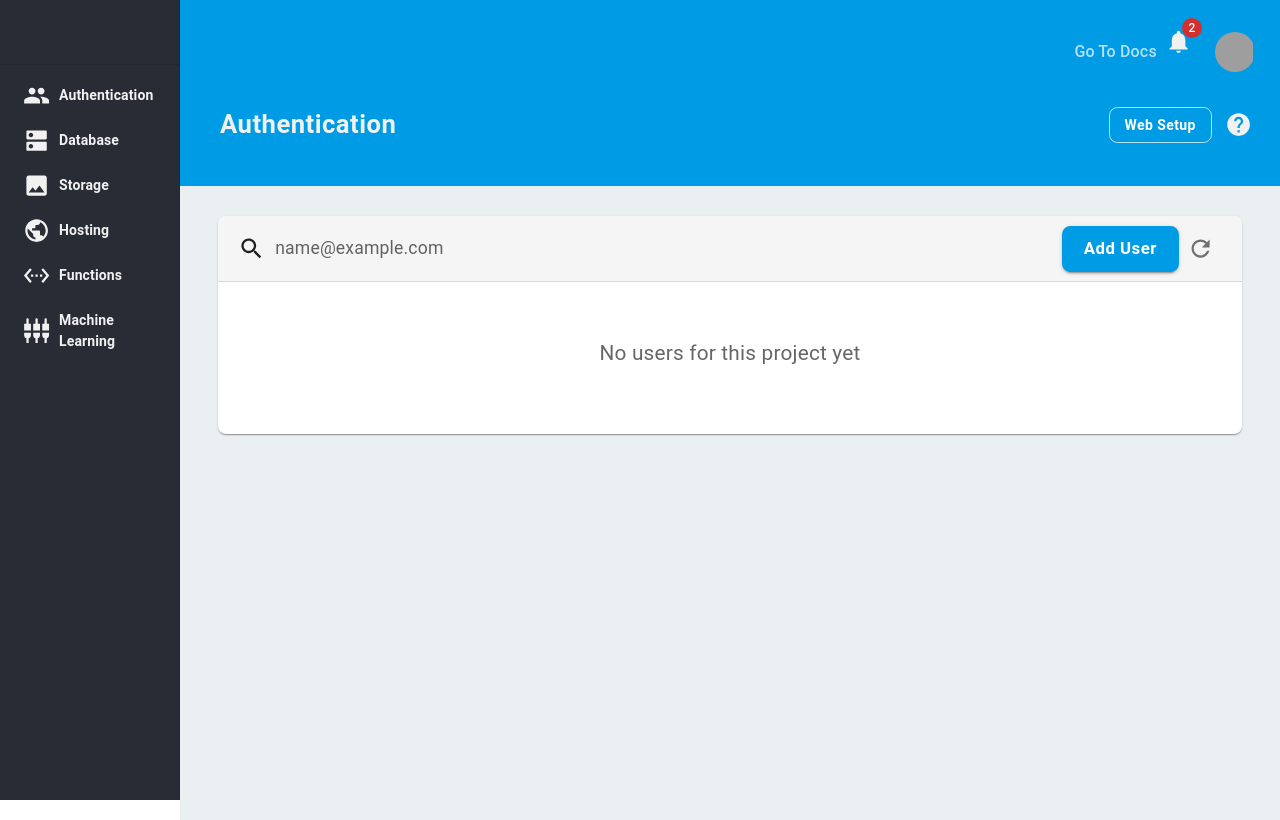
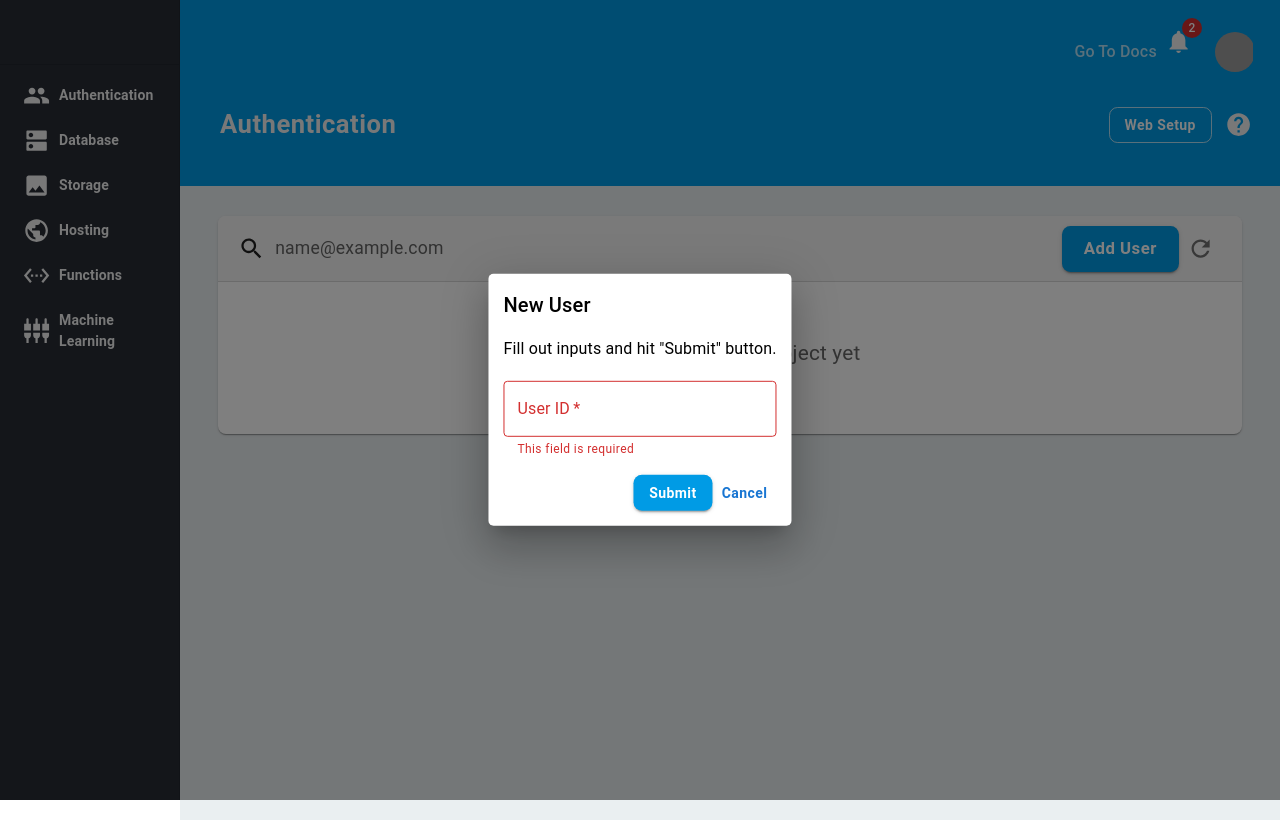
Before and after one commit to Heatley177/ecomm, a React (Create React App) app: page /authentication in a window 1280 px wide. Both pictures are taken after typing "name@example.com" into the empty fields and a click on the button "Add User". Built offline with nearby package versions, Linux system fonts and the light colour scheme; grey boxes are pictures that could not be loaded.

Commit message:
Added Reusable Modal & started NewUserModal

```diff
--- /dev/null
+++ b/src/components/Modals/NewUserModal/NewUserModal.js
@@ -0,0 +1,46 @@
+import React from 'react'
+import BasicModal from '../../common/BasicModal/BasicModal'
+import { TextField, Box } from '@mui/material';
+
+
+
+const NewUserModal = ({ open, onClose }) => {
+    const modalStyles = {
+        inputFields: {
+            display: 'flex',
+            flexDirection: 'column',
+            marginTop: '20px',
+            marginBottom: '15px',
+            '.MuiInput-root': {
+                marginBottom: '20px',
+            },
+        },
+    };
+
+    const getContent = () => (
+        <Box sx={modalStyles.inputFields} >
+                <TextField
+                    placeholder='User ID'
+                    name='userId'
+                    label='User ID'
+                    required
+                    error
+                    helperText={'This field is required'}
+                />
+        </Box>
+    );
+
+
+  return (
+    <BasicModal
+        open={open}
+        onClose={onClose}
+        title='New User'
+        subTitle='Fill out inputs and hit "Submit" button.'
+        content={getContent()}
+        validate={ () => { } }
+    />
+  )
+}
+
+export default NewUserModal
--- /dev/null
+++ b/src/components/common/BasicModal/BasicModal.js
@@ -0,0 +1,40 @@
+import React from 'react'
+import { Box, Typography, Modal } from '@mui/material'
+import CommonButton from '../CommonButton/CommonButton';
+import { modalStyles } from './styles';
+
+const BasicModal = ({ open, onClose, title, subTitle, content, validate }) => {
+
+
+  return (
+    <Modal open={open} onClose={onClose}>
+         <Box sx={modalStyles.wrapper}>
+            <Typography
+                variant="h6"
+                component="h2"
+            >
+                    {title}
+            </Typography>
+            <Typography sx={{ mt: 2 }} >
+                {subTitle}
+            </Typography>
+                {content}
+            <Box sx={modalStyles.buttons} >
+                <CommonButton
+                    variant='contained'
+                    onClick={validate}
+                >
+                    Submit
+                </CommonButton>
+                <CommonButton
+                    onClick={onClose}
+                >
+                    Cancel
+                </CommonButton>
+            </Box>
+        </Box>
+    </Modal>
+  )
+}
+
+export default BasicModal
--- /dev/null
+++ b/src/components/common/BasicModal/styles.js
@@ -0,0 +1,27 @@
+export const modalStyles = {
+    wrapper: {
+        position: 'absolute',
+        top: '50%',
+        left: '50%',
+        transform: 'translate(-50%, -50%)',
+        width: '300',
+        bgcolor: 'background.paper',
+        boxShadow: '24',
+        p: '4',
+        padding: '15px',
+        borderRadius: '5px',
+    },
+    inputFields: {
+        display: 'flex',
+        flexDirection: 'column',
+        marginTop: '20px',
+        marginBottom: '15px',
+        '.MuiInput-root': {
+            marginBottom: '20px',
+        },
+    },
+    buttons: {
+        display: 'flex',
+        justifyContent: 'end',
+    }
+}
--- a/src/components/common/CommonButton/CommonButton.js
+++ b/src/components/common/CommonButton/CommonButton.js
@@ -1,8 +1,8 @@
-import React, { Children } from 'react'
+import React from 'react'
 import Button from '@mui/material/Button'
 
 
-const CommonButton = ({children, color, disabled, size, variant, sx }) => {
+const CommonButton = ({children, color, disabled, size, variant, sx, onClick }) => {
   return (
     <Button
         color={color}
@@ -10,6 +10,7 @@ const CommonButton = ({children, color, disabled, size, variant, sx }) => {
         size={size}
         variant={variant}
         sx={sx}
+        onClick={onClick}
     >
         {children}
     </Button>
--- a/src/pages/Authentication/Authentication.js
+++ b/src/pages/Authentication/Authentication.js
@@ -6,16 +6,19 @@ import CommonButton from '../../components/common/CommonButton/CommonButton';
 import RefreshIcon from '@mui/icons-material/Refresh';
 import GridWrapper from '../../components/common/GridWrapper/GridWrapper';
 import { cardHeaderStyles } from './styles';
+import NewUserModal from '../../components/Modals/NewUserModal/NewUserModal';
 
 
 const Authentication = () => {
+  const [ open, setOpen ] = useState(false);
+
   const getHeader = () => {
     const handleChange = (value) => {
       console.log(value);
     };
 
     const addUser = () => {
-      console.log('click')
+      setOpen(true);
     };
 
 
@@ -56,7 +59,12 @@ const Authentication = () => {
     <GridWrapper>
       <BasicCard
         header={getHeader()}
-        content={getContent()} />
+        content={getContent()}
+      />
+      <NewUserModal
+        open={open}
+        onClose={() => setOpen(false)}
+      />
     </GridWrapper>
   )
 }
```
